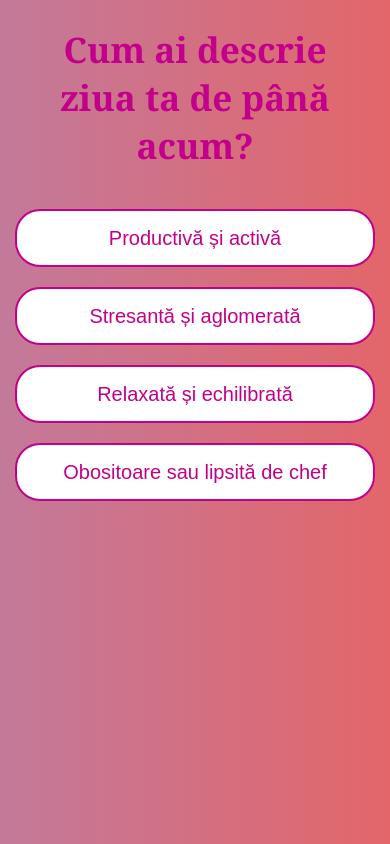
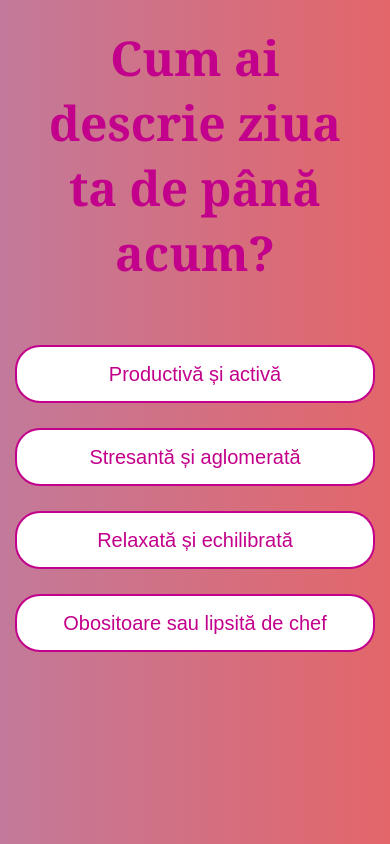
Before and after one commit to CowLORD420/idk, a React (Vite) app: page / in a window 390 px wide. Both pictures are taken after a click on the button "Mood – Desertul potrivit pentru starea ta de spirit!". Built offline with nearby package versions, Linux system fonts and the light colour scheme.

Commit message:
Add mobile

```diff
--- a/src/App.css
+++ b/src/App.css
@@ -147,12 +147,12 @@ body, html {
 
 @media (max-width: 768px) {
   .question {
-    font-size: 2.2em;
+    font-size: 3em;
     margin: 10px 10px 20px; /* Slightly reduced spacing */
   }
 
   .question-container {
-    margin-bottom: 20px; /* Moderate gap between question and buttons */
+    margin-bottom: 40px; /* Moderate gap between question and buttons */
   }
 
   .Button button {
@@ -167,7 +167,7 @@ body, html {
   }
 
   .result-image {
-    height: 130px;
+    height: 200px;
   }
 
   .container {
@@ -176,7 +176,7 @@ body, html {
   }
 
   .buttons {
-    gap: 20px; /* Tighter but comfortable spacing between buttons */
+    gap: 25px; /* Tighter but comfortable spacing between buttons */
     max-width: 100%;
   }
 }
```
